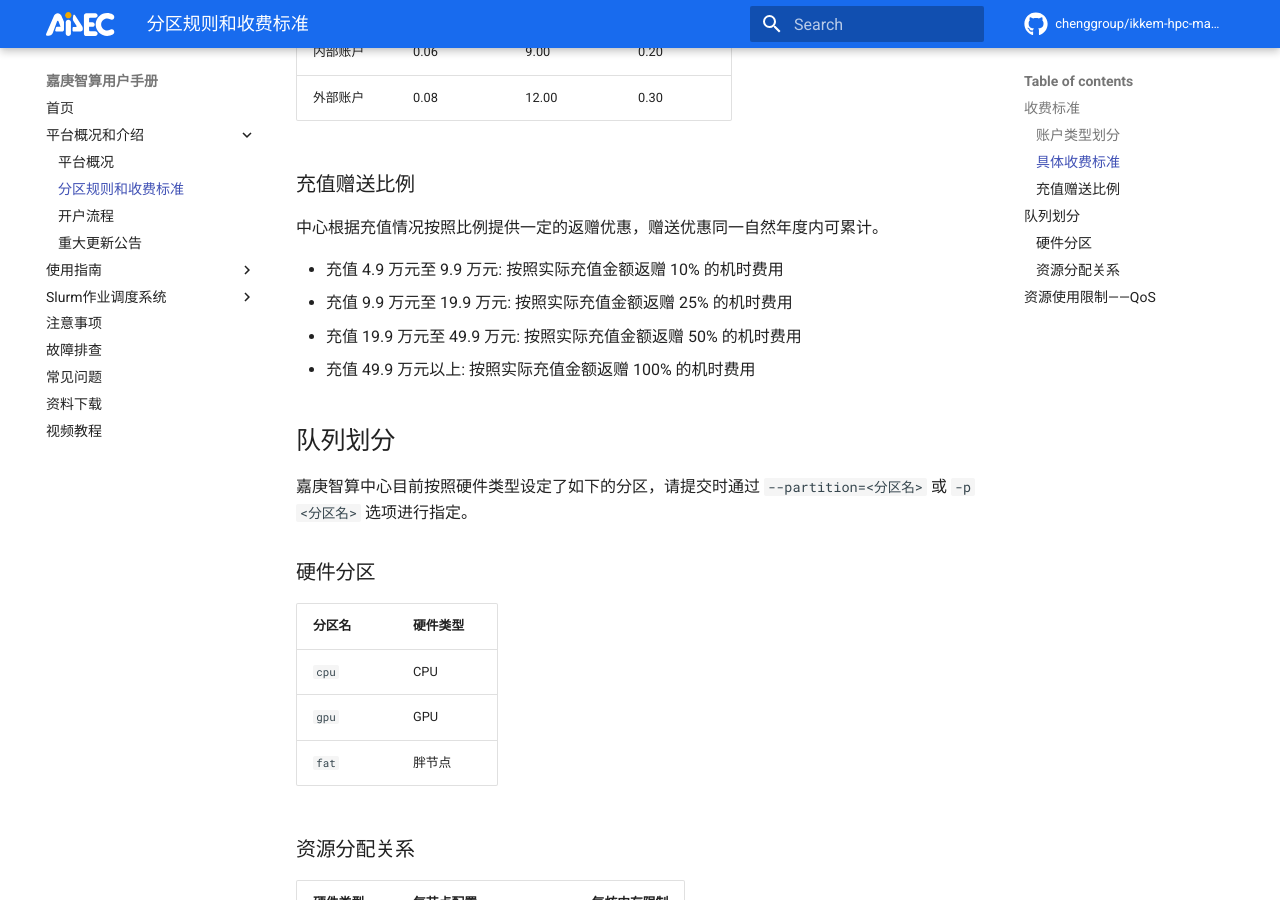
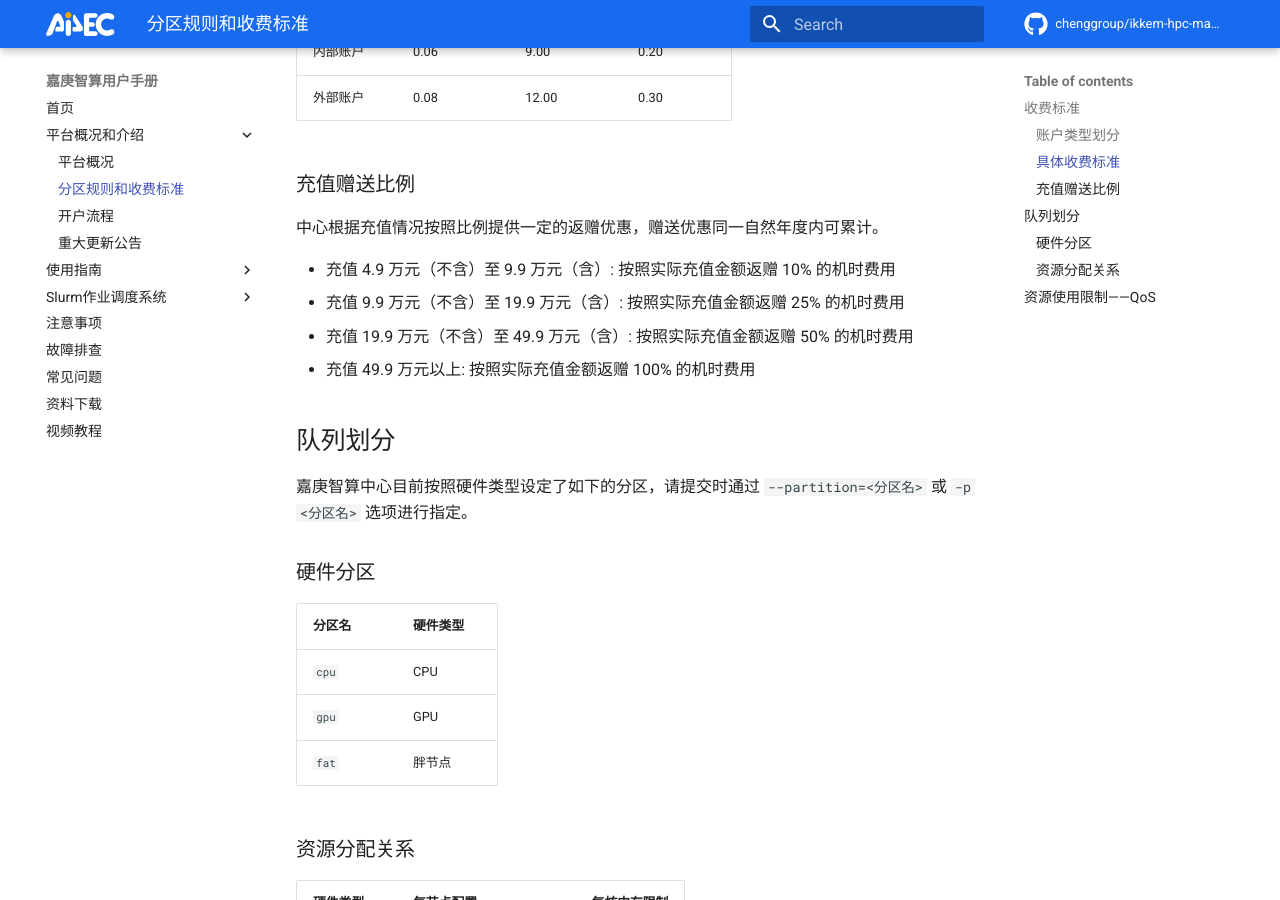
Before and after one commit to chenggroup/ikkem-hpc-manual, an MkDocs documentation site: the page built from docs/introduction/partition.md, in a window 1280 px wide and 900 px high, scrolled down 489 px. Built offline with MkDocs 1.6.1 and Material for MkDocs 9.7.7, drawn with Linux system fonts in a browser that asks for light colours; comment, search, counter and statistics services are not loaded.

Commit message:
update bonus standard

```diff
--- a/docs/introduction/partition.md
+++ b/docs/introduction/partition.md
@@ -19,9 +19,9 @@
 
 中心根据充值情况按照比例提供一定的返赠优惠，赠送优惠同一自然年度内可累计。
 
-- 充值 4.9 万元至 9.9 万元: 按照实际充值金额返赠 10% 的机时费用
-- 充值 9.9 万元至 19.9 万元: 按照实际充值金额返赠 25% 的机时费用
-- 充值 19.9 万元至 49.9 万元: 按照实际充值金额返赠 50% 的机时费用
+- 充值 4.9 万元（不含）至 9.9 万元（含）: 按照实际充值金额返赠 10% 的机时费用
+- 充值 9.9 万元（不含）至 19.9 万元（含）: 按照实际充值金额返赠 25% 的机时费用
+- 充值 19.9 万元（不含）至 49.9 万元（含）: 按照实际充值金额返赠 50% 的机时费用
 - 充值 49.9 万元以上: 按照实际充值金额返赠 100% 的机时费用
 
 ## 队列划分
```
